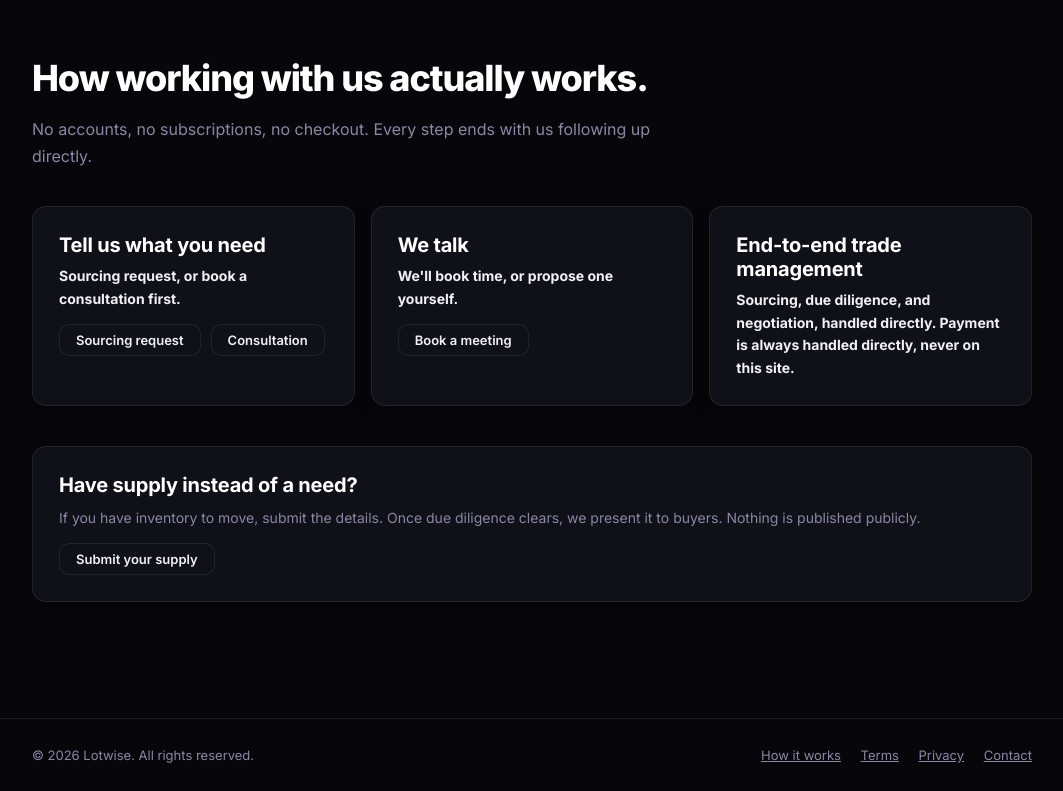
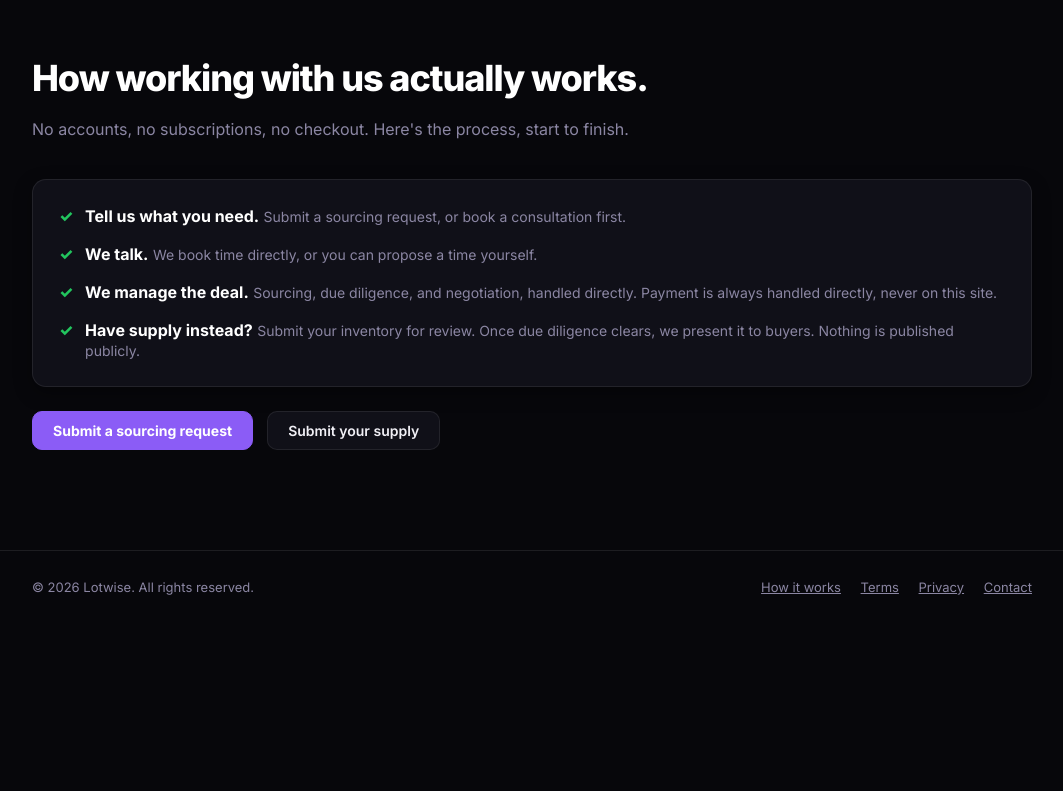
Before and after one commit to Yididyateklemarkos/lotwise, a Flask app: page /how-it-works in a window 1280 px wide. Shown: the part 65-856 px from the top of the page, without its empty margins (108-1171 px from the left). After the commit the page ends 660 px from the top, so only its background shows below. Run offline with Flask 3, Linux system fonts and the light colour scheme.

Commit message:
Trim copy, remove bg images, redesign buttons, add credentia\\awd\awa

```diff
--- a/templates/public/how-it-works.html
+++ b/templates/public/how-it-works.html
@@ -3,32 +3,32 @@
 {% block content %}
 <div style="max-width:680px;">
   <h1>How working with us actually works.</h1>
-  <p class="muted" style="font-size:16px; line-height:1.7; margin:16px 0 36px;">No accounts, no subscriptions, no checkout. Every step ends with us following up directly.</p>
+  <p class="muted" style="font-size:16px; line-height:1.7; margin:16px 0 36px;">No accounts, no subscriptions, no checkout. Here's the process, start to finish.</p>
 </div>
 
-<div class="grid-3" style="margin-bottom:20px;">
-  <div class="card">
-    <h2 style="margin-bottom:8px;">Tell us what you need</h2>
-    <p style="font-size:14px; font-weight:700;">Sourcing request, or book a consultation first.</p>
-    <div style="display:flex; gap:10px; margin-top:14px; flex-wrap:wrap;">
-      <a href="{{ url_for('sourcing_request') }}" class="btn btn-sm">Sourcing request</a>
-      <a href="{{ url_for('consultation') }}" class="btn btn-sm">Consultation</a>
-    </div>
-  </div>
-  <div class="card" style="animation-delay:0.05s;">
-    <h2 style="margin-bottom:8px;">We talk</h2>
-    <p style="font-size:14px; font-weight:700;">We'll book time, or propose one yourself.</p>
-    <a href="{{ url_for('book_a_meeting') }}" class="btn btn-sm" style="margin-top:14px;">Book a meeting</a>
-  </div>
-  <div class="card" style="animation-delay:0.1s;">
-    <h2 style="margin-bottom:8px;">End-to-end trade management</h2>
-    <p style="font-size:14px; font-weight:700;">Sourcing, due diligence, and negotiation, handled directly. Payment is always handled directly, never on this site.</p>
-  </div>
+<div class="card" style="margin-bottom:24px;">
+  <ul style="list-style:none; padding:0; margin:0;">
+    <li style="display:flex; gap:12px; align-items:flex-start; margin-bottom:18px;">
+      <span style="color:var(--green); font-weight:800; flex-shrink:0;">&check;</span>
+      <span><strong style="color:#fff;">Tell us what you need.</strong> <span class="muted">Submit a sourcing request, or book a consultation first.</span></span>
+    </li>
+    <li style="display:flex; gap:12px; align-items:flex-start; margin-bottom:18px;">
+      <span style="color:var(--green); font-weight:800; flex-shrink:0;">&check;</span>
+      <span><strong style="color:#fff;">We talk.</strong> <span class="muted">We book time directly, or you can propose a time yourself.</span></span>
+    </li>
+    <li style="display:flex; gap:12px; align-items:flex-start; margin-bottom:18px;">
+      <span style="color:var(--green); font-weight:800; flex-shrink:0;">&check;</span>
+      <span><strong style="color:#fff;">We manage the deal.</strong> <span class="muted">Sourcing, due diligence, and negotiation, handled directly. Payment is always handled directly, never on this site.</span></span>
+    </li>
+    <li style="display:flex; gap:12px; align-items:flex-start;">
+      <span style="color:var(--green); font-weight:800; flex-shrink:0;">&check;</span>
+      <span><strong style="color:#fff;">Have supply instead?</strong> <span class="muted">Submit your inventory for review. Once due diligence clears, we present it to buyers. Nothing is published publicly.</span></span>
+    </li>
+  </ul>
 </div>
 
-<div class="card" style="margin-top:24px;">
-  <h2 style="margin-bottom:10px;">Have supply instead of a need?</h2>
-  <p class="muted" style="font-size:14px; line-height:1.6; margin-bottom:14px;">If you have inventory to move, submit the details. Once due diligence clears, we present it to buyers. Nothing is published publicly.</p>
-  <a href="{{ url_for('sell_your_supply') }}" class="btn btn-sm">Submit your supply</a>
+<div style="display:flex; gap:14px; flex-wrap:wrap;">
+  <a href="{{ url_for('sourcing_request') }}" class="btn btn-solid">Submit a sourcing request</a>
+  <a href="{{ url_for('sell_your_supply') }}" class="btn">Submit your supply</a>
 </div>
 {% endblock %}
```
